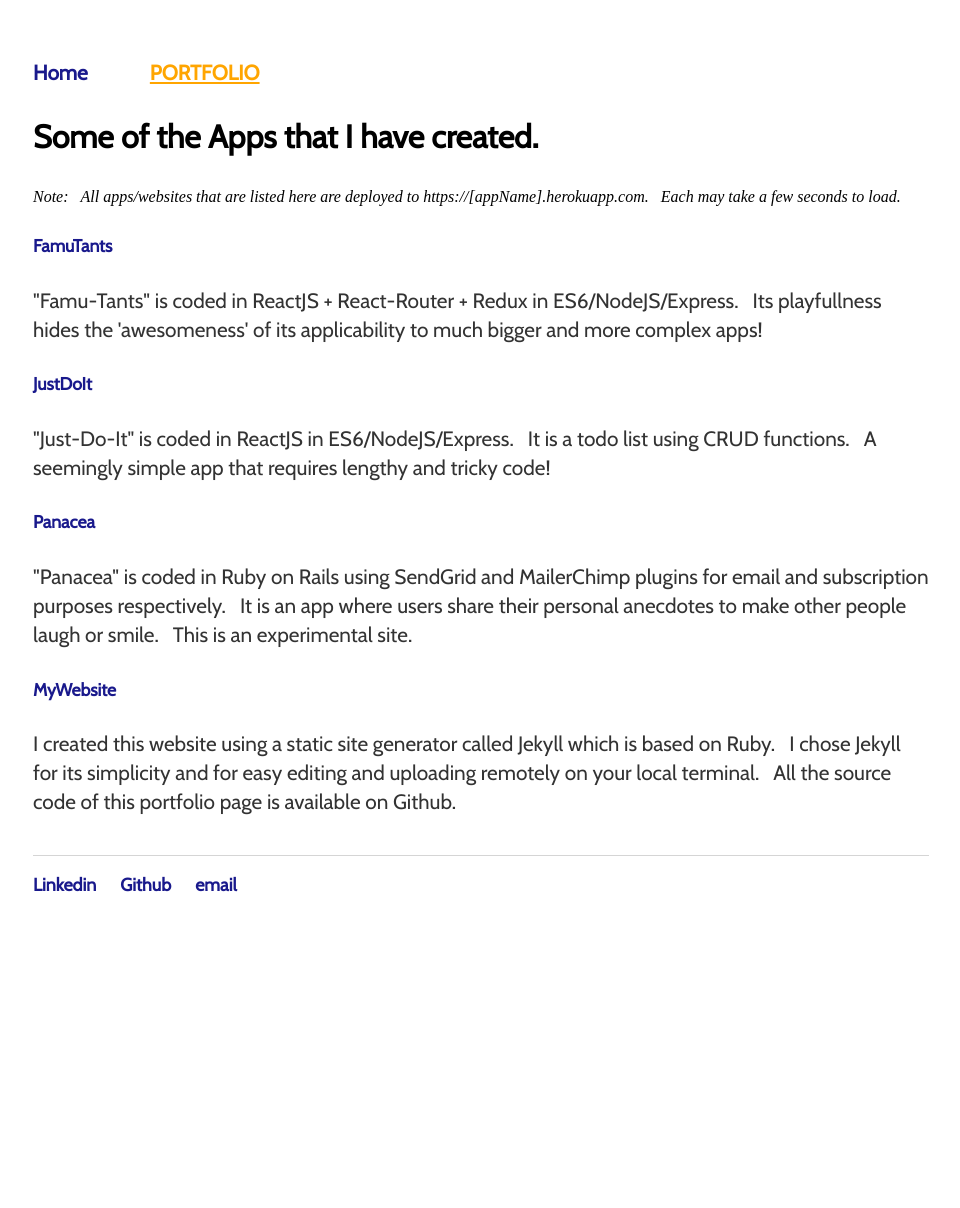
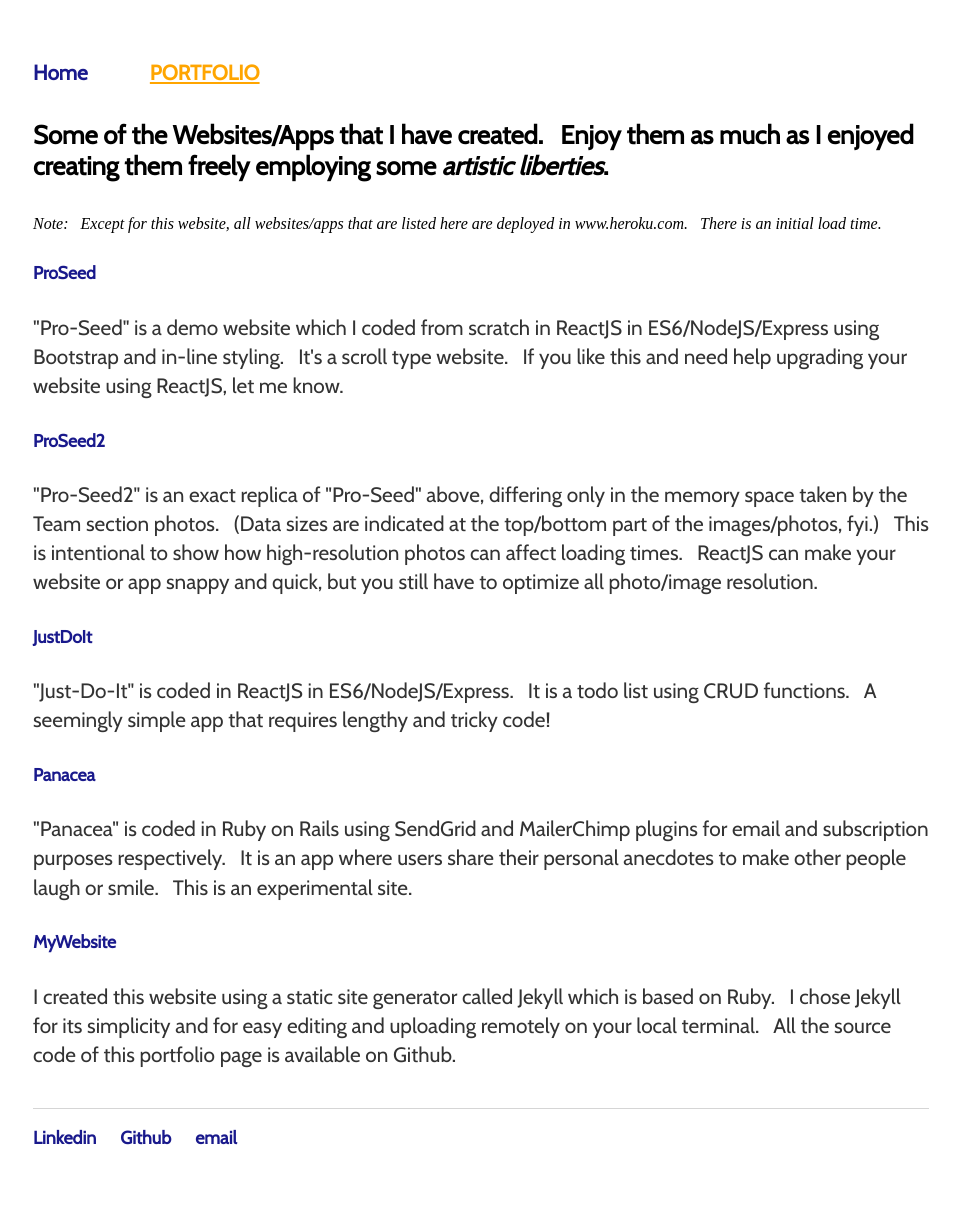
Before and after one commit to rodstaff/rodstaff.github.io, a Jekyll site: the page built from portfolio/index.html, in a window 1280 px wide. Shown: the whole page, without its empty margins (159-1119 px from the left). Built offline with Jekyll 4.4.1, drawn with Linux system fonts in a browser that asks for light colours; before the commit the page ends 955 px from its top, so only the background shows below that.

Commit message:
added two new websites to Portfolio section

```diff
--- a/portfolio/index.html
+++ b/portfolio/index.html
@@ -3,12 +3,15 @@ layout: default
 title: Portfolio
 ---
 <div>
-     <h3>Some of the Apps that I have created.</h3>
-     <em>Note:  &nbsp;&nbsp;All apps/websites that are listed here are deployed to https://[appName].herokuapp.com.  &nbsp;&nbsp;Each may take a few seconds to load.</em>
+     <h4>Some of the Websites/Apps that I have created. &nbsp;&nbsp;Enjoy them as much as I enjoyed creating them freely employing some <em>artistic liberties</em>.</h4><em>Note: &nbsp;&nbsp;Except for this website, all websites/apps that are listed here are deployed in www.heroku.com.  &nbsp;&nbsp;There is an initial load time.</em>
 
-         <h5><a href="https://famu-tants-heroku.herokuapp.com/" target="_blank">FamuTants</a></h5>
+         <h5><a href="https://proseed-heroku.herokuapp.com/" target="_blank">ProSeed</a></h5>
 
-         <p>"Famu-Tants" is coded in ReactJS + React-Router + Redux in ES6/NodeJS/Express. &nbsp;&nbsp;Its playfullness hides the 'awesomeness' of its applicability to much bigger and more complex apps!</p>
+         <p>"Pro-Seed" is a demo website which I coded from scratch in ReactJS in ES6/NodeJS/Express using Bootstrap and in-line styling. &nbsp;&nbsp;It's a scroll type website. &nbsp;&nbsp;If you like this and need help upgrading your website using ReactJS, let me know.</p>
+
+         <h5><a href="https://proseed2-heroku.herokuapp.com/" target="_blank">ProSeed2</a></h5>
+
+         <p>"Pro-Seed2" is an exact replica of "Pro-Seed" above, differing only in the memory space taken by the Team section photos. &nbsp;&nbsp;(Data sizes are indicated at the top/bottom part of the images/photos, fyi.) &nbsp;&nbsp;This is intentional to show how high-resolution photos can affect loading times. &nbsp;&nbsp;ReactJS can make your website or app snappy and quick, but you still have to optimize all photo/image resolution.</p>
 
          <h5><a href="https://justdoit-heroku.herokuapp.com/" target="_blank">JustDoIt</a></h5>
 
```
